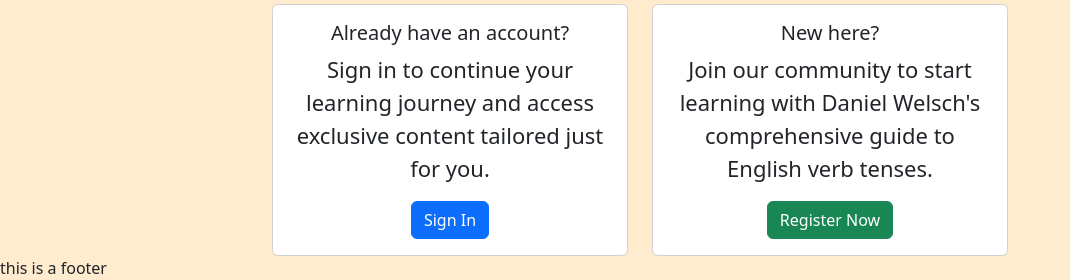
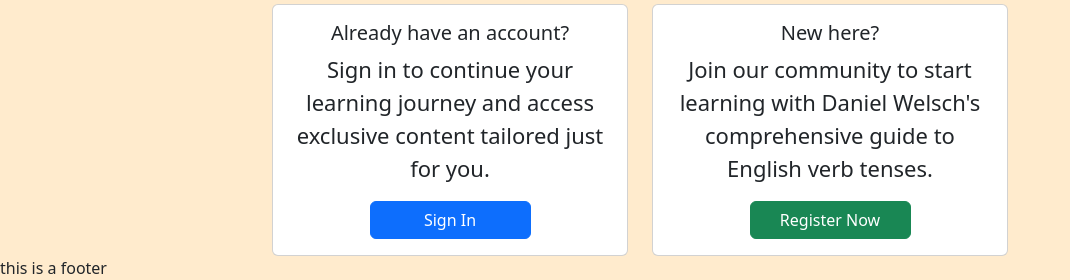
Before and after one commit to Alejoho/Time-Welsch, a Flask app: page / in a window 1280 px wide. Shown: the part 1677-1957 px from the top of the page, without its empty margins (0-1070 px from the left). Run offline with Flask 3, Linux system fonts and the light colour scheme; some libraries are stand-ins or nearby versions.

Commit message:
Cards ready

```diff
--- a/app/templates/index.html
+++ b/app/templates/index.html
@@ -48,21 +48,22 @@
                 <!-- Sign In Card -->
                 <div class="col-md-6 d-flex align-items-stretch">
                     <div class="card">
-                        <div class="card-body">
+                        <div class="card-body d-flex flex-column align-items-center">
                             <h5 class="card-title">Already have an account?</h5>
                             <p class="card-text">Sign in to continue your learning journey and access exclusive content
-                                tailored just for you.</p> <a href="login.html" class="btn btn-primary">Sign In</a>
+                                tailored just for you.</p>
+                            <a href="login.html" class="btn btn-primary mt-auto w-50">Sign In</a>
                         </div>
                     </div>
                 </div>
                 <!-- Register Card -->
                 <div class="col-md-6 d-flex align-items-stretch">
                     <div class="card">
-                        <div class="card-body">
+                        <div class="card-body d-flex flex-column align-items-center">
                             <h5 class="card-title">New here?</h5>
                             <p class="card-text">Join our community to start learning with Daniel Welsch's comprehensive
-                                guide to English verb tenses.</p> <a href="register.html"
-                                class="btn btn-success">Register Now</a>
+                                guide to English verb tenses.</p>
+                            <a href="register.html" class="btn btn-success mt-auto w-50">Register Now</a>
                         </div>
                     </div>
                 </div>
```
